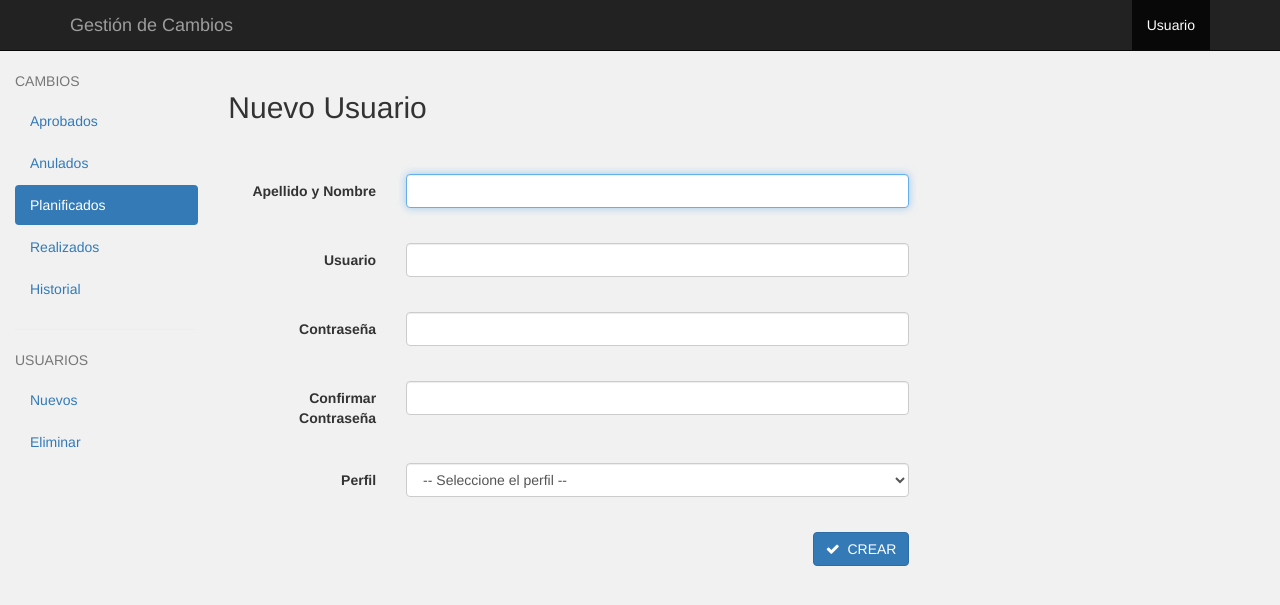
After one commit to fernandezPablo/Trabajo-Final-de-Administracion-de-Recursos, a PHP site: page /AltaUsuario.php in a window 1280 px wide. The commit adds this page. Shown: the top 605 px of the page. Run offline with PHP 8.4, Linux system fonts and the light colour scheme; some libraries are stand-ins or nearby versions.

Commit message:
Creada la vista alta de usuario, Eliminada una clase de style.css, agregado el foco al input de usuario en el index, modificada la barra de navegacion en el panelOperador.php

```diff
--- /dev/null
+++ b/View/AltaUsuario.php
@@ -0,0 +1,132 @@
+<!DOCTYPE html>
+<html lang="es">
+	<head>
+		<meta charset="utf-8">
+		<meta http-equiv="X-UA-Compatible" content="IE=edge">
+		<meta name="viewport" content="width=device-width, initial-scale=1">
+		<title>ALTA DE USUARIO</title>
+
+		<link rel="stylesheet" href="./assets/css/bootstrap.min.css">
+		<link rel="stylesheet" type="text/css" href="./assets/css/style.css">
+		<link rel="stylesheet" href="./assets/css/font-awesome.min.css">
+
+	</head>
+	<body>
+		<nav class="navbar navbar-default navbar-static-top navbar-inverse" role="navigation">
+			<div class="container" id="navbar">
+				<a class="navbar-brand" href="#">Gestión de Cambios</a>
+				<ul class="nav navbar-nav pull-right">
+					<li class="active ">
+						<a href="#" class="">Usuario</a>
+					</li>
+				</ul>
+			</div>
+		</nav>
+
+		<div class="container-fluid">
+			<div class="row">
+				<div class="col-md-2">
+					<div>
+						<ul class="nav nav-pills nav-stacked">
+							<li class="disabled">
+								<p class="text-muted">CAMBIOS</p>
+							</li>
+							<li><a href="#">Aprobados</a></li>
+  							<li><a href="#">Anulados</a></li>
+  							<li class="active"><a href="#">Planificados</a></li>
+  							<li><a href="#">Realizados</a></li>
+  							<li><a href="#">Historial</a></li>
+						</ul>
+
+						<hr>
+
+						<ul class="nav nav-pills nav-stacked">
+
+							<li>
+								<p class="text-muted">USUARIOS</p>
+							</li>
+
+							<li><a href="#">Nuevos</a></li>
+							<li><a href="#">Eliminar</a></li>
+						</ul>
+					</div>
+				</div>
+				<div class="col-md-10">
+					<form action="" method="POST" role="form" class="form-horizontal"	>
+						<h2>Nuevo Usuario</h2>
+						<br><br>
+						<div class="form-group">
+							<label for="ayn" class="col-md-2 control-label">
+								Apellido y Nombre
+							</label>
+							<div class="col-md-6">
+								<input type="text" id="ayn" class="form-control" autofocus>
+							</div>
+						</div>
+						<br>
+						<div class="form-group">
+							<label for="user" class="col-md-2 control-label">
+								Usuario
+							</label>
+							<div class="col-md-6">
+								<input type="text" id="user" class="form-control">
+							</div>
+						</div>
+						<br>
+						<div class="form-group">
+							<label for="pass" class="col-md-2 control-label">
+								Contraseña
+							</label>
+							<div class="col-md-6">
+								<input type="password" id="pass" class="form-control">
+							</div>
+						</div>
+						<br>
+						<div class="form-group">
+							<label for="pass_confirm" class="col-md-2 control-label">
+								Confirmar Contraseña
+							</label>
+							<div class="col-md-6">
+								<input type="password" id="pass_confirm" class="form-control">
+							</div>
+						</div>
+						<br>
+						<div class="form-group">
+							<label for="perfil" class="col-md-2 control-label">
+								Perfil
+							</label>
+							<div class="col-md-6">
+								<select name="" id="input" class="form-control">
+									<option value="">
+										-- Seleccione el perfil --
+									</option>
+									<option value="">
+										Operador
+									</option>
+									<option value="">
+										Administrador
+									</option>
+								</select>
+							</div>
+						</div>
+						<br>
+						<div class="form-group">
+							<div class="col-md-8">
+								<button type="submit" class="btn btn-primary pull-right">
+									<i class="fa fa-check" aria-hidden="true"></i>
+									&nbsp;CREAR
+								</button>
+							</div>
+						</div>
+					</form>
+				</div>
+			</div>
+		</div>
+		<!-- jQuery -->
+		<script src="./assets/js/jquery.min.js"></script>
+		<!-- Bootstrap JavaScript -->
+		<script src="./assets/js/bootstrap.min.js" ></script>
+		<!-- IE10 viewport hack for Surface/desktop Windows 8 bug -->
+
+	</body>
+</html>
--- a/View/assets/css/style.css
+++ b/View/assets/css/style.css
@@ -9,11 +9,11 @@ body {
 }
 
 .centrarVertical{
-	margin-top: 17%;
+	margin-top: 13%;
 }
 
 .margenTopContainer{
-	margin-top: 8%;
+	margin-top: 5%;
 }
 
 .alinearHorizontal {
--- a/View/index.php
+++ b/View/index.php
@@ -26,7 +26,7 @@
 						<div class="form-group">
 							<i class="fa fa-user-o" aria-hidden="true"></i>
 							<label for="user" class="text-primary">Usuario</label>
-							<input type="text" class="form-control" id="user" placeholder="">
+							<input type="text" class="form-control" id="user" autofocus="">
 							<br>
 							<i class="fa fa-key" aria-hidden="true"></i>
 							<label for="pass" class="text-primary">Contraseña</label>
```
Also changed, not shown: View/paneloperador.php (+10 -10 lines).
